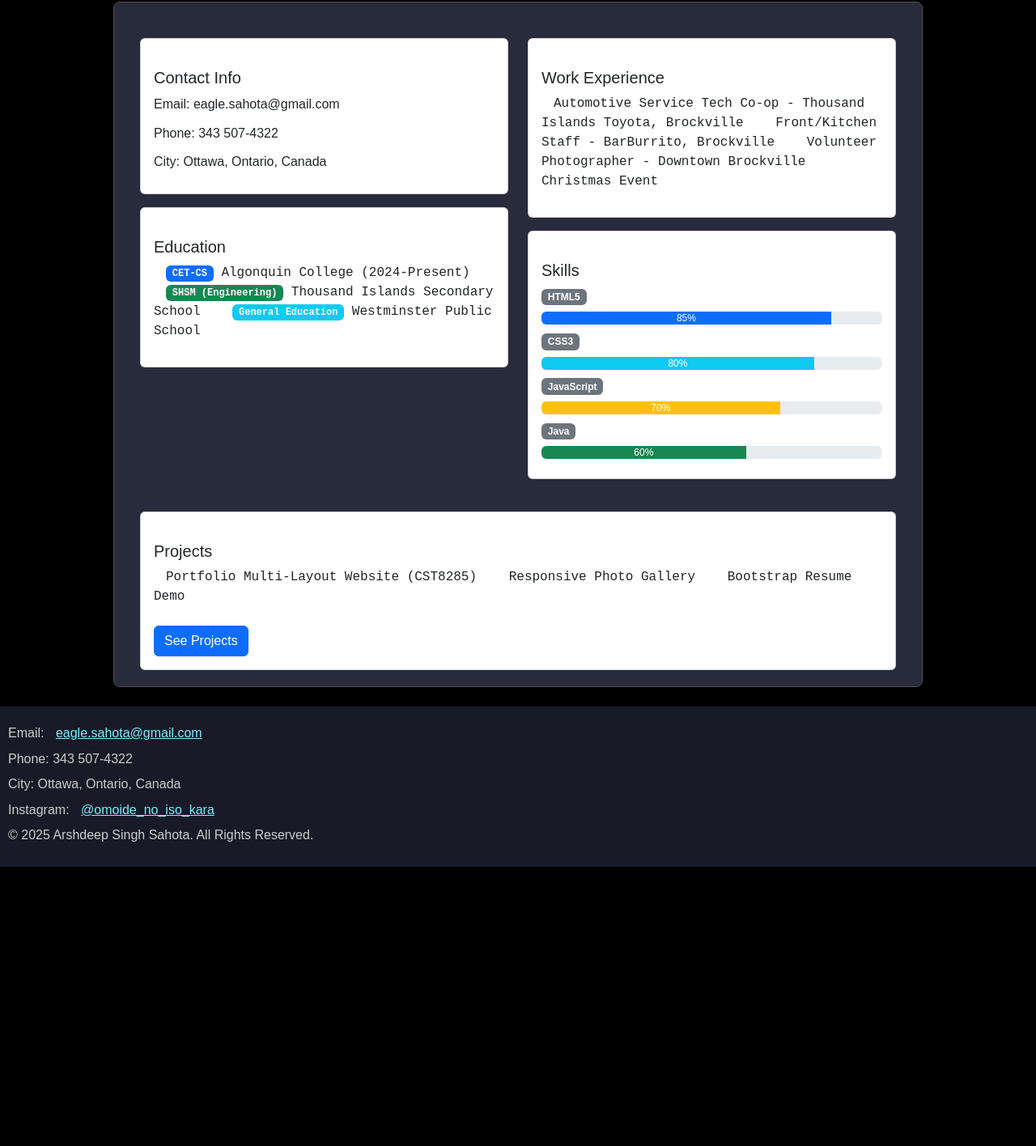
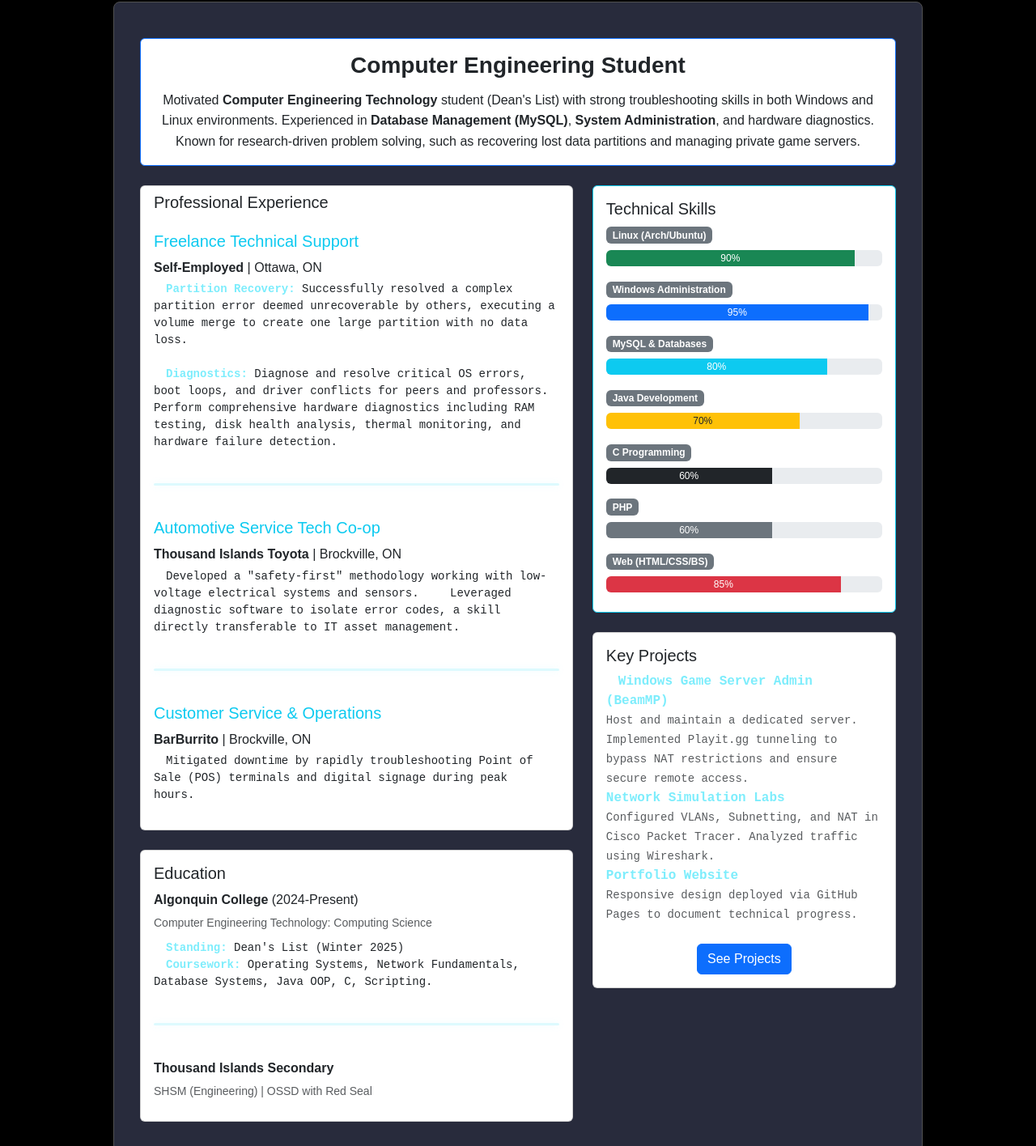
Before and after one commit to Eagle10021/Portfolio-Website, a plain HTML site: page bootstrap-resume.html in a window 1280 px wide. Shown: the part 191-1607 px from the top of the page at 81% size. Before the commit the page ends 1262 px from the top, so only its background shows below. Drawn offline with nearby package versions, Linux system fonts and the light colour scheme.

Commit message:
Enhance resume layout with detailed experience and skills sections

```diff
--- a/bootstrap-resume.html
+++ b/bootstrap-resume.html
@@ -1,13 +1,15 @@
 <!DOCTYPE html>
 <html lang="en">
+
 <head>
   <meta charset="UTF-8">
-  <title>Resume - Arshdeep Sahota Portfolio</title>
+  <title>Resume - Arshdeep Sahota</title>
   <meta name="viewport" content="width=device-width, initial-scale=1.0">
   <!-- Bootstrap -->
   <link rel="stylesheet" href="https://cdn.jsdelivr.net/npm/bootstrap@5.3.3/dist/css/bootstrap.min.css">
   <link rel="stylesheet" href="styles.css">
 </head>
+
 <body>
   <header>
     <h1>Arshdeep Singh Sahota</h1>
@@ -21,75 +23,200 @@
       </ul>
     </nav>
   </header>
+
   <main class="content-section">
     <div class="container mt-4">
-      <div class="row">
-        <div class="col-md-6 mb-3">
-          <div class="card">
+
+      <!-- Summary Section (Full Width) -->
+      <div class="row mb-4">
+        <div class="col-12">
+          <div class="card border-primary">
             <div class="card-body">
-              <h3 class="card-title">Contact Info</h3>
-              <p>Email: eagle.sahota@gmail.com</p>
-              <p>Phone: 343 507-4322</p>
-              <p>City: Ottawa, Ontario, Canada</p>
-            </div>
-          </div>
-          <div class="card mt-3">
-            <div class="card-body">
-              <h3 class="card-title">Education</h3>
-              <ul>
-                <li><span class="badge bg-primary">CET-CS</span> Algonquin College (2024-Present)</li>
-                <li><span class="badge bg-success">SHSM (Engineering)</span> Thousand Islands Secondary School</li>
-                <li><span class="badge bg-info">General Education</span> Westminster Public School</li>
-              </ul>
-            </div>
-          </div>
-        </div>
-        <div class="col-md-6 mb-3">
-          <div class="card">
-            <div class="card-body">
-              <h3 class="card-title">Work Experience</h3>
-              <ul>
-                <li>Automotive Service Tech Co-op - Thousand Islands Toyota, Brockville</li>
-                <li>Front/Kitchen Staff - BarBurrito, Brockville</li>
-                <li>Volunteer Photographer - Downtown Brockville Christmas Event</li>
-              </ul>
-            </div>
-          </div>
-          <div class="card mt-3">
-            <div class="card-body">
-              <h3 class="card-title">Skills</h3>
-              <span class="badge bg-secondary me-2 mb-2">HTML5</span>
-              <div class="progress mb-2"><div class="progress-bar bg-primary" role="progressbar" style="width:85%">85%</div></div>
-              <span class="badge bg-secondary me-2 mb-2">CSS3</span>
-              <div class="progress mb-2"><div class="progress-bar bg-info" role="progressbar" style="width:80%">80%</div></div>
-              <span class="badge bg-secondary me-2 mb-2">JavaScript</span>
-              <div class="progress mb-2"><div class="progress-bar bg-warning" role="progressbar" style="width:70%">70%</div></div>
-              <span class="badge bg-secondary me-2 mb-2">Java</span>
-              <div class="progress mb-2"><div class="progress-bar bg-success" role="progressbar" style="width:60%">60%</div></div>
+              <h2 class="card-title text-center" style="margin-top:0; border-bottom:none;">Computer Engineering Student
+              </h2>
+              <p class="card-text text-center">
+                Motivated <strong>Computer Engineering Technology</strong> student (Dean's List) with strong
+                troubleshooting skills in both Windows and Linux environments.
+                Experienced in <strong>Database Management (MySQL)</strong>, <strong>System Administration</strong>, and
+                hardware diagnostics.
+                Known for research-driven problem solving, such as recovering lost data partitions and managing private
+                game servers.
+              </p>
             </div>
           </div>
         </div>
       </div>
-      <div class="card mt-4">
-        <div class="card-body">
-          <h3 class="card-title">Projects</h3>
-          <ul>
-            <li>Portfolio Multi-Layout Website (CST8285)</li>
-            <li>Responsive Photo Gallery</li>
-            <li>Bootstrap Resume Demo</li>
-          </ul>
-          <a href="flexbox-projects.html" class="btn btn-primary mt-2">See Projects</a>
+
+      <div class="row">
+        <!-- LEFT COLUMN: Experience & Education -->
+        <div class="col-lg-7 mb-3">
+
+          <!-- Work Experience -->
+          <div class="card mb-4">
+            <div class="card-header bg-transparent border-0">
+              <h3 class="card-title m-0">Professional Experience</h3>
+            </div>
+            <div class="card-body">
+
+              <div class="mb-3">
+                <h5 class="text-info">Freelance Technical Support</h5>
+                <p class="mb-1"><strong>Self-Employed</strong> | Ottawa, ON</p>
+                <small>
+                  <ul>
+                    <li><strong>Partition Recovery:</strong> Successfully resolved a complex partition error deemed
+                      unrecoverable by others, executing a volume merge to create one large partition with no data loss.</li>
+                      <br>
+                      <br>
+                    <li><strong>Diagnostics:</strong> Diagnose and resolve critical OS errors, boot loops, and driver conflicts for peers and professors. Perform comprehensive hardware diagnostics including RAM testing, disk health analysis, thermal monitoring, and hardware failure detection.</li>
+                    </ul>
+                </small>
+              </div>
+              <hr style="border-color: #555;">
+
+              <div class="mb-3">
+                <h5 class="text-info">Automotive Service Tech Co-op</h5>
+                <p class="mb-1"><strong>Thousand Islands Toyota</strong> | Brockville, ON</p>
+                <small>
+                  <ul>
+                    <li>Developed a "safety-first" methodology working with low-voltage electrical systems and sensors.
+                    </li>
+                    <li>Leveraged diagnostic software to isolate error codes, a skill directly transferable to IT asset
+                      management.</li>
+                  </ul>
+                </small>
+              </div>
+              <hr style="border-color: #555;">
+
+              <div>
+                <h5 class="text-info">Customer Service & Operations</h5>
+                <p class="mb-1"><strong>BarBurrito</strong> | Brockville, ON</p>
+                <small>
+                  <ul>
+                    <li>Mitigated downtime by rapidly troubleshooting Point of Sale (POS) terminals and digital signage
+                      during peak hours.</li>
+                  </ul>
+                </small>
+              </div>
+
+            </div>
+          </div>
+
+          <!-- Education -->
+          <div class="card">
+            <div class="card-body">
+              <h3 class="card-title mt-0">Education</h3>
+              <p class="mb-1"><strong>Algonquin College</strong> (2024-Present)</p>
+              <p class="text-muted small">Computer Engineering Technology: Computing Science</p>
+              <ul class="small mb-3">
+                <li><strong>Standing:</strong> Dean's List (Winter 2025)</li>
+                <br>
+                <li><strong>Coursework:</strong> Operating Systems, Network Fundamentals, Database Systems, Java OOP, C, Scripting.
+                </li>
+              </ul>
+
+              <hr>
+
+              <p class="mb-1"><strong>Thousand Islands Secondary</strong></p>
+              <p class="text-muted small">SHSM (Engineering) | OSSD with Red Seal</p>
+            </div>
+          </div>
+
+        </div>
+
+        <!-- RIGHT COLUMN: Skills (Bars) & Projects -->
+        <div class="col-lg-5">
+
+          <!-- Skills with Progress Bars -->
+          <div class="card mb-4 border-info">
+            <div class="card-body">
+              <h3 class="card-title mt-0">Technical Skills</h3>
+
+              <span class="badge bg-secondary me-2 mb-2">Linux (Arch/Ubuntu)</span>
+              <div class="progress mb-3" style="height: 20px;">
+                <div class="progress-bar bg-success" role="progressbar" style="width:90%">90%</div>
+              </div>
+
+              <span class="badge bg-secondary me-2 mb-2">Windows Administration</span>
+              <div class="progress mb-3" style="height: 20px;">
+                <div class="progress-bar bg-primary" role="progressbar" style="width:95%">95%</div>
+              </div>
+
+              <span class="badge bg-secondary me-2 mb-2">MySQL & Databases</span>
+              <div class="progress mb-3" style="height: 20px;">
+                <div class="progress-bar bg-info" role="progressbar" style="width:80%">80%</div>
+              </div>
+
+              <span class="badge bg-secondary me-2 mb-2">Java Development</span>
+              <div class="progress mb-3" style="height: 20px;">
+                <div class="progress-bar bg-warning text-dark" role="progressbar" style="width:70%">70%</div>
+              </div>
+
+              <span class="badge bg-secondary me-2 mb-2">C Programming</span>
+              <div class="progress mb-3" style="height: 20px;">
+                <div class="progress-bar bg-dark" role="progressbar" style="width:60%">60%</div>
+              </div>
+
+              <span class="badge bg-secondary me-2 mb-2">PHP</span>
+              <div class="progress mb-3" style="height: 20px;">
+                <div class="progress-bar bg-secondary" role="progressbar" style="width:60%">60%</div>
+              </div>
+
+              <span class="badge bg-secondary me-2 mb-2">Web (HTML/CSS/BS)</span>
+              <div class="progress mb-2" style="height: 20px;">
+                <div class="progress-bar bg-danger" role="progressbar" style="width:85%">85%</div>
+              </div>
+
+            </div>
+          </div>
+
+          <!-- Projects -->
+          <div class="card mb-4">
+            <div class="card-body">
+              <h3 class="card-title mt-0">Key Projects</h3>
+              <ul class="list-unstyled">
+                <li class="mb-3">
+                  <strong>Windows Game Server Admin (BeamMP)</strong>
+                  <br>
+                  <small class="text-muted">Host and maintain a dedicated server. Implemented Playit.gg tunneling to
+                    bypass NAT restrictions and ensure secure remote access.</small>
+                </li>
+                <li class="mb-3">
+                  <br>
+                  <strong>Network Simulation Labs</strong>
+                  <br>
+                  <small class="text-muted">Configured VLANs, Subnetting, and NAT in Cisco Packet Tracer. Analyzed
+                    traffic using Wireshark.</small>
+                </li>
+                <li class="mb-3">
+                  <br>
+                  <strong>Portfolio Website</strong>
+                  <br>
+                  <small class="text-muted">Responsive design deployed via GitHub Pages to document technical
+                    progress.</small>
+                </li>
+              </ul>
+              <div class="text-center">
+                <a href="flexbox-projects.html" class="btn btn-primary mt-2">See Projects</a>
+              </div>
+            </div>
+          </div>
+
+
+
         </div>
       </div>
     </div>
   </main>
+
   <footer class="mt-4">
     <p>Email: <a href="mailto:eagle.sahota@gmail.com">eagle.sahota@gmail.com</a></p>
     <p>Phone: 343 507-4322</p>
     <p>City: Ottawa, Ontario, Canada</p>
-    <p>Instagram: <a href="https://www.instagram.com/omoide_no_iso_kara/" target="_blank">@omoide_no_iso_kara</a>
+    <p>Instagram: <a href="https://www.instagram.com/omoide_no_iso_kara/" target="_blank">@omoide_no_iso_kara</a></p>
     <p>&copy; 2025 Arshdeep Singh Sahota. All Rights Reserved.</p>
   </footer>
+
   <script src="https://cdn.jsdelivr.net/npm/bootstrap@5.3.3/dist/js/bootstrap.bundle.min.js"></script>
 </body>
+
 </html>
```
